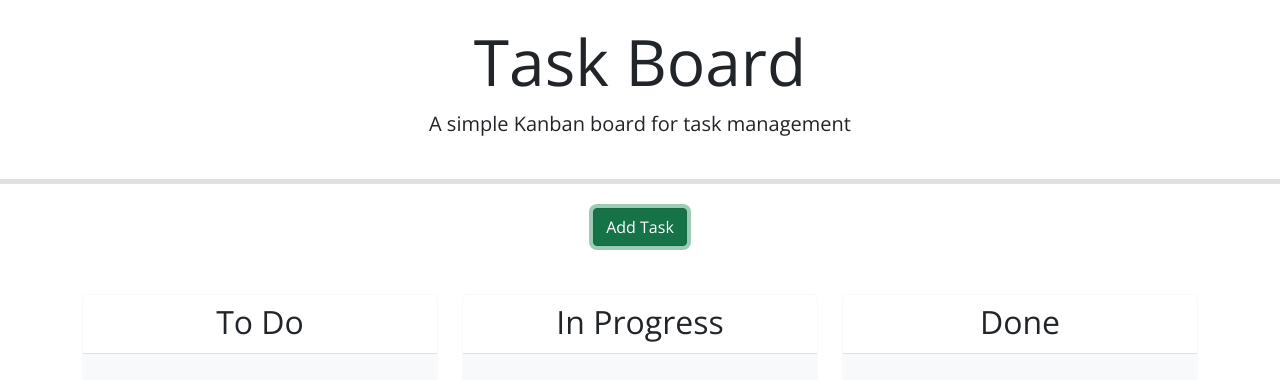
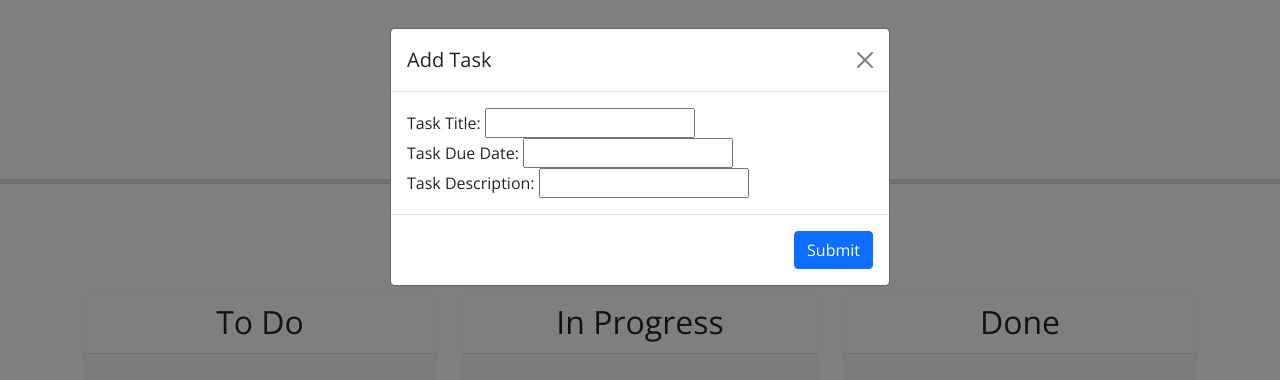
Before and after one commit to LorenzoNolasco/taskBoard, a plain HTML site: page Develop/index.html in a window 1280 px wide. Both pictures are taken after a click on the button "Add Task". Drawn offline with nearby package versions, Linux system fonts and the light colour scheme.

Commit message:
added the modal

```diff
--- a/Develop/index.html
+++ b/Develop/index.html
@@ -1,15 +1,27 @@
 <!DOCTYPE html>
 <html lang="en">
-
   <head>
     <meta charset="UTF-8" />
     <meta name="viewport" content="width=device-width, initial-scale=1.0" />
     <meta http-equiv="X-UA-Compatible" content="ie=edge" />
-  <link rel="stylesheet" href="https://cdn.jsdelivr.net/npm/bootstrap@5.1.3/dist/css/bootstrap.min.css" />
-  <link rel="stylesheet" href="https://use.fontawesome.com/releases/v5.8.1/css/all.css"
-    integrity="sha384-50oBUHEmvpQ+1lW4y57PTFmhCaXp0ML5d60M1M7uH2+nqUivzIebhndOJK28anvf" crossorigin="anonymous" />
-  <link href="https://fonts.googleapis.com/css?family=Open+Sans&display=swap" rel="stylesheet" />
-  <link rel="stylesheet" href="https://code.jquery.com/ui/1.12.1/themes/base/jquery-ui.css" />
+    <link
+      rel="stylesheet"
+      href="https://cdn.jsdelivr.net/npm/bootstrap@5.1.3/dist/css/bootstrap.min.css"
+    />
+    <link
+      rel="stylesheet"
+      href="https://use.fontawesome.com/releases/v5.8.1/css/all.css"
+      integrity="sha384-50oBUHEmvpQ+1lW4y57PTFmhCaXp0ML5d60M1M7uH2+nqUivzIebhndOJK28anvf"
+      crossorigin="anonymous"
+    />
+    <link
+      href="https://fonts.googleapis.com/css?family=Open+Sans&display=swap"
+      rel="stylesheet"
+    />
+    <link
+      rel="stylesheet"
+      href="https://code.jquery.com/ui/1.12.1/themes/base/jquery-ui.css"
+    />
 
     <link rel="stylesheet" href="./assets/css/style.css" />
     <title>Task Board</title>
@@ -22,9 +34,61 @@
     </header>
     <div class="container">
       <div class="text-center mb-5">
-      <button class="btn btn-success" data-bs-toggle="modal" data-bs-target="#formModal">Add Task</button>
+        <button
+          class="btn btn-success"
+          data-bs-toggle="modal"
+          data-bs-target="#staticBackdrop"
+        >
+          Add Task
+        </button>
       </div>
       <!-- Todo: Create a modal with a form to add tasks -->
+      <!-- Modal -->
+      <div
+        class="modal fade"
+        id="staticBackdrop"
+        data-bs-backdrop="static"
+        data-bs-keyboard="false"
+        tabindex="-1"
+        aria-labelledby="staticBackdropLabel"
+        aria-hidden="true"
+      >
+        <div class="modal-dialog">
+          <div class="modal-content">
+            <div class="modal-header">
+              <h5 class="modal-title" id="staticBackdropLabel">Add Task</h5>
+              <button
+                type="button"
+                class="btn-close"
+                data-bs-dismiss="modal"
+                aria-label="Close"
+              ></button>
+            </div>
+            <div class="modal-body">
+              <form id="readLabel">
+                <!-- <label for="taskTitle">Task Title</label> -->
+                Task Title:
+                <input type="text" id="taskTitle" name="taskTitle" /><br />
+                <!-- <label for="taskDueDate">Task Due Date</label> -->
+                Task Due Date:
+                <input type="text" id="taskDueDate" name="taskDueDate" /><br />
+                <!-- <label for="taskDescription">Task Description</label> -->
+                Task Description:
+                <input
+                  type="text"
+                  id="taskDescription"
+                  name="taskDescription"
+                />
+              </form>
+            </div>
+            <div class="modal-footer">
+              <button type="submit" class="btn btn-primary" id="submit-Btn">
+                Submit
+              </button>
+            </div>
+          </div>
+        </div>
+      </div>
       <div class="row swim-lanes text-center justify-content-between">
         <div class="col-12 col-lg-4 d-flex">
           <div id="to-do" class="card border-light mb-3 lane flex-grow-1">
@@ -59,15 +123,19 @@
       </div>
     </div>
 
-  <script src="https://cdn.jsdelivr.net/npm/bootstrap@5.1.3/dist/js/bootstrap.bundle.min.js"
+    <script
+      src="https://cdn.jsdelivr.net/npm/bootstrap@5.1.3/dist/js/bootstrap.bundle.min.js"
       integrity="sha384-ka7Sk0Gln4gmtz2MlQnikT1wXgYsOg+OMhuP+IlRH9sENBO0LRn5q+8nbTov4+1p"
-    crossorigin="anonymous"></script>
+      crossorigin="anonymous"
+    ></script>
     <script src="https://code.jquery.com/jquery-3.4.1.min.js"></script>
     <script src="https://code.jquery.com/ui/1.13.1/jquery-ui.min.js"></script>
-  <script src="https://cdn.jsdelivr.net/npm/dayjs@1.11.3/dayjs.min.js"
-    integrity="sha256-iu/zLUB+QgISXBLCW/mcDi/rnf4m4uEDO0wauy76x7U=" crossorigin="anonymous"></script>
+    <script
+      src="https://cdn.jsdelivr.net/npm/dayjs@1.11.3/dayjs.min.js"
+      integrity="sha256-iu/zLUB+QgISXBLCW/mcDi/rnf4m4uEDO0wauy76x7U="
+      crossorigin="anonymous"
+    ></script>
 
     <script src="./assets/js/script.js"></script>
   </body>
-
 </html>
```
Lines whose indentation alone changed are shown as unchanged.
